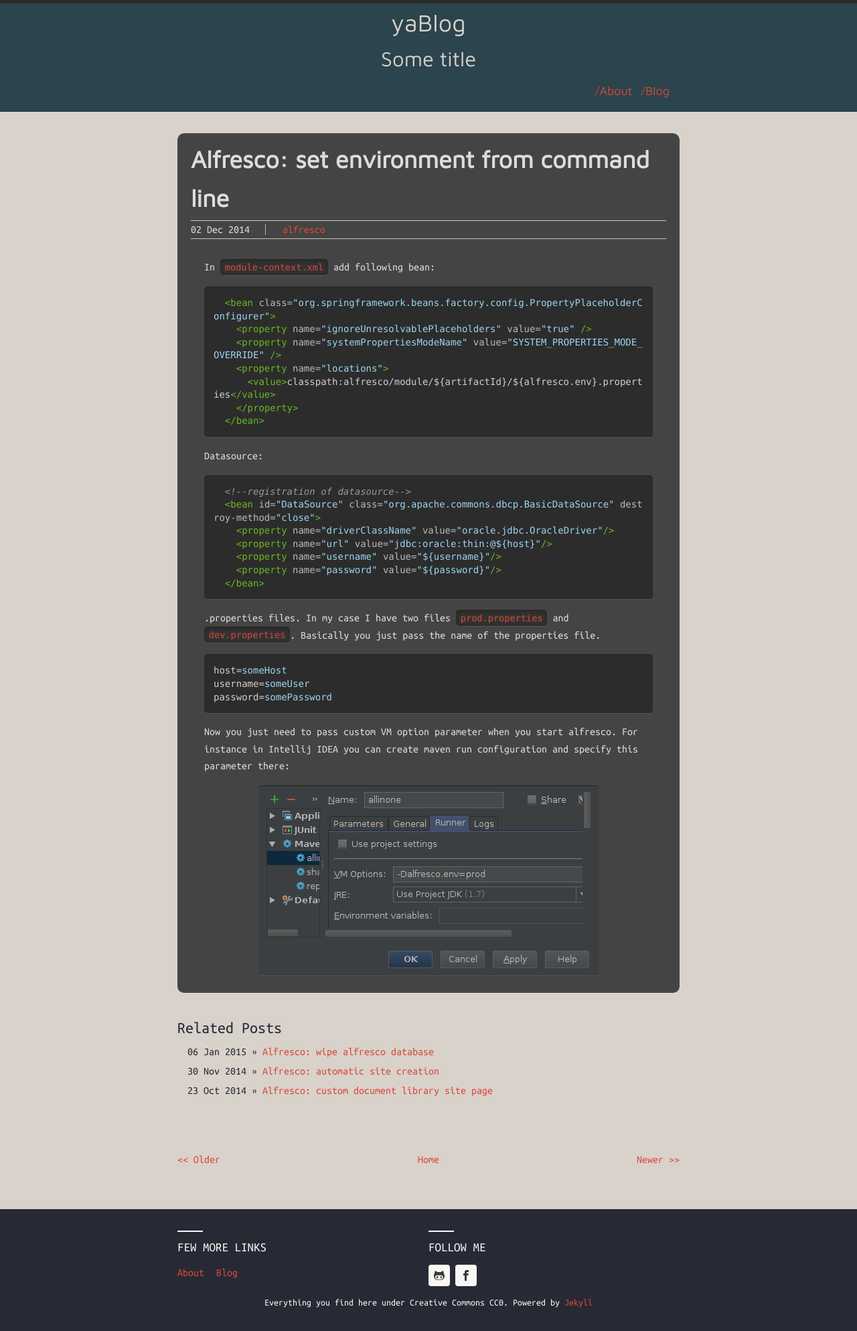
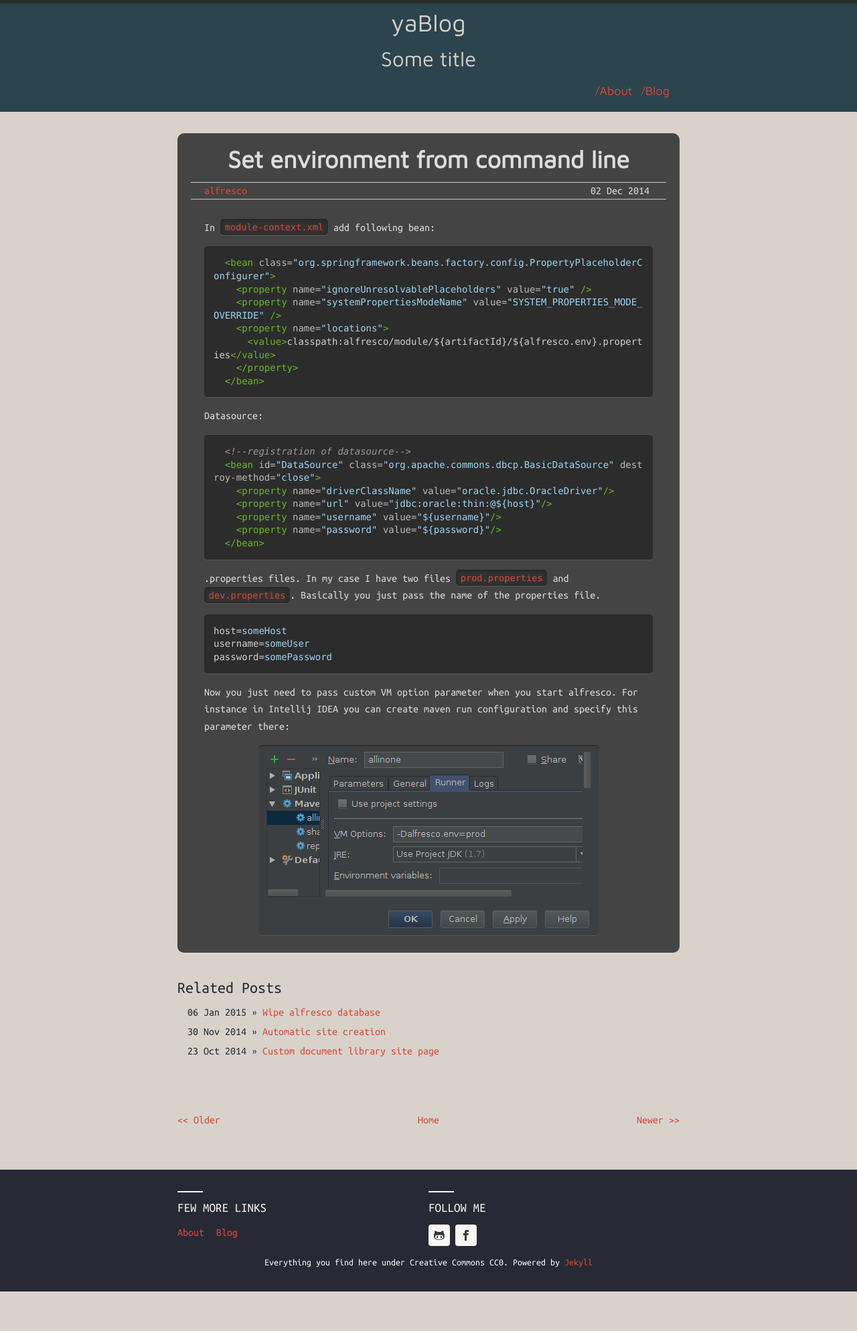
Before and after one commit to streetturtle/streetturtle.github.io, a Jekyll site: the page built from _posts/2014-12-02-pass-env-from-command-line.markdown, in a window 1280 px wide. Shown: the whole page at 67% size. Built offline with Jekyll 4.4.1, drawn with Linux system fonts in a browser that asks for light colours; nearby versions of some CDN libraries; after the commit the page ends 1929 px from its top, so only the background shows below that.

Commit message:
added tags and changed layout

```diff
--- a/_layouts/post.html
+++ b/_layouts/post.html
@@ -7,12 +7,12 @@ layout: default
 	<div class="post">
 		<h1>{{ page.title }}</h1>
 		<div class="post-meta-inf">
-			<time>{{ page.date | date_to_string }}</time>
 			<ul>
 				{% for tag in page.tags %}
 					<li><a href="/tag/{{ tag }}">{{ tag }}</a></li>
 				{% endfor %}
 			</ul>
+			<time>{{ page.date | date_to_string }}</time>
 		</div>
 		<div class="post">
 			{{ content }}
--- a/_posts/2014-10-23-alf-custom-doclibrary-site-page.markdown
+++ b/_posts/2014-10-23-alf-custom-doclibrary-site-page.markdown
@@ -1,6 +1,6 @@
 ---
 layout: post
-title:  "Alfresco: custom document library site page"
+title:  "Custom document library site page"
 date:   2014-10-23 19:17:52
 description: Here I'll show how to create a custom page for alfresco site which points to some folder inside document library.
 categories: jekyll update
--- a/_posts/2014-11-30-automatic-site-creation.markdown
+++ b/_posts/2014-11-30-automatic-site-creation.markdown
@@ -1,6 +1,6 @@
 ---
 layout: post
-title:  "Alfresco: automatic site creation"
+title:  "Automatic site creation"
 date:   2014-11-30 16:48:45
 categories:
 description: In this post is described how to create an alfresco sites using simple webscript.
--- a/_posts/2014-12-02-pass-env-from-command-line.markdown
+++ b/_posts/2014-12-02-pass-env-from-command-line.markdown
@@ -1,6 +1,6 @@
 ---
 layout: post
-title:  "Alfresco: set environment from command line"
+title:  "Set environment from command line"
 date:   2014-12-02 16:48:45
 categories:
 description: This post describes how to change Alfresco environment for DB connection using command line arguments.
--- a/_posts/2015-01-06-wipe-alfresco-database.markdown
+++ b/_posts/2015-01-06-wipe-alfresco-database.markdown
@@ -1,6 +1,6 @@
 ---
 layout: post
-title:  "Alfresco: wipe alfresco database"
+title:  "Wipe alfresco database"
 date:   2015-01-06 16:23:45
 categories:
 description: Here I'm showing how to wipe alfresco database.
--- a/assets/css/main.scss
+++ b/assets/css/main.scss
@@ -650,6 +650,10 @@ div.post {
     font-weight: bold;
   }
 
+  h1 {
+     text-align: center;
+  }
+
   &:last-child {
     border-bottom: none;
   }
@@ -669,27 +673,33 @@ div.post {
   }*/
 
   div.post-meta-inf{
-
     border: 1px solid #C9C6C3;
     border-width: 1px 0;
     /*color: #666;
     font-size: 12px;
     line-height: 20px;*/
     margin: 0 0 20px;
-padding: 1px 0;
+    /*padding: 1px 0;*/
     /*text-transform: uppercase;*/
 
     ul{
-      border-left: 1px solid #bbb;
+      /*border-left: 1px solid #bbb;*/
       display: inline;
-      margin-left: 15px;
-      padding: 0 0 0 10px;
+      /*margin-left: 15px;*/
+      /*padding: 0 0 0 10px;*/
     }
     ul > li{
       display: inline;
+      padding: 0 0 5px 20px;
       /*list-style-type: none;
       padding-right: 20px;
       float: left;*/
+    }
+
+    time {
+      display: inline;
+padding: 4px 25px 0px 0;
+float: right;
     }
   }
 }
```
Lines whose indentation alone changed are shown as unchanged.
